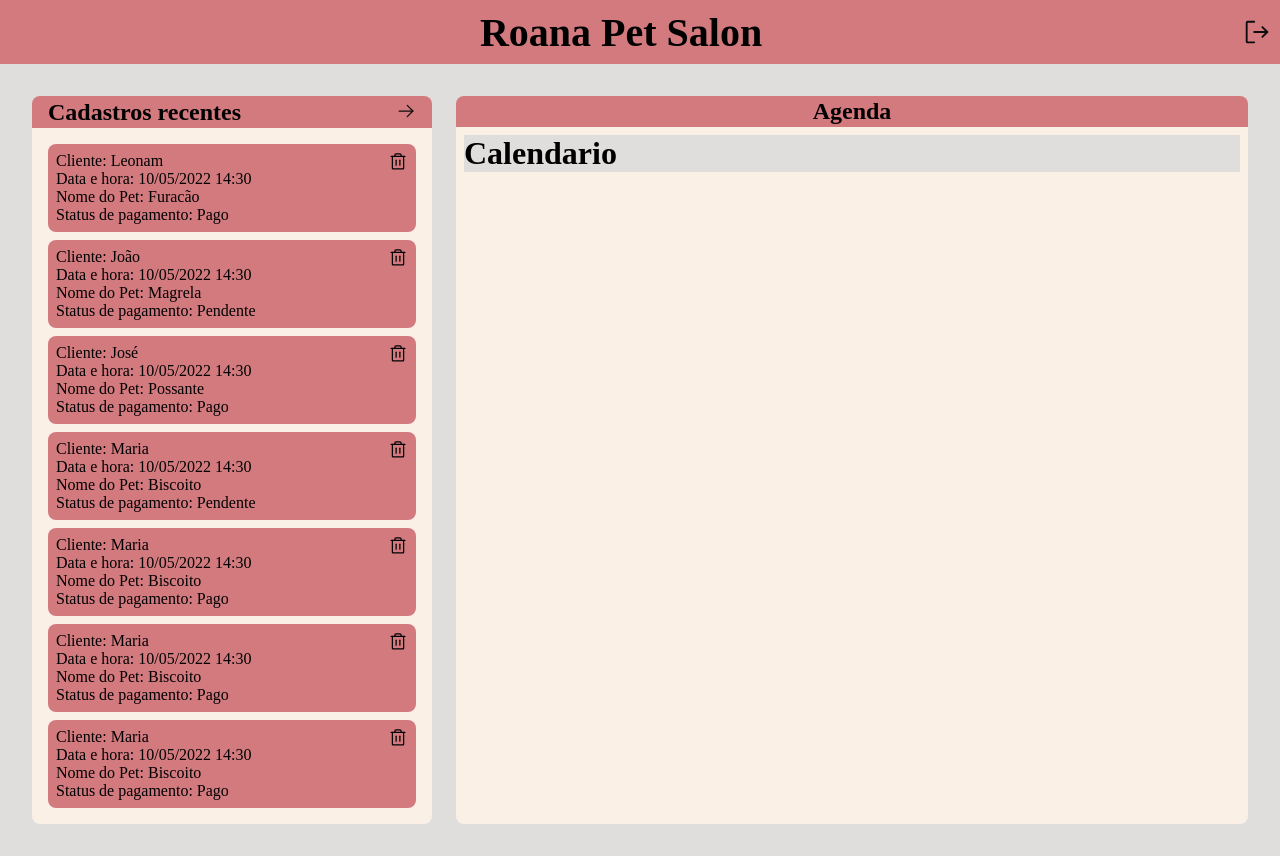
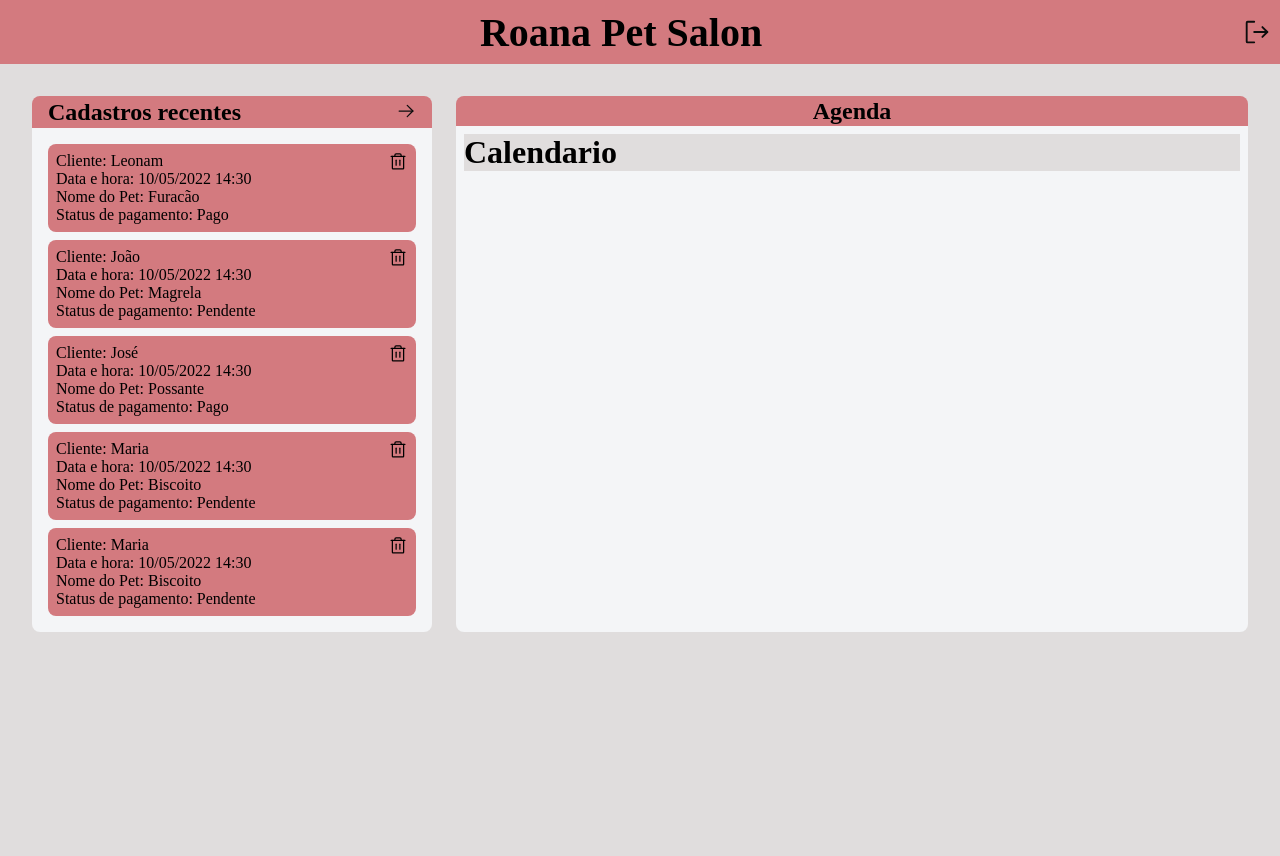
Before and after one commit to LeonamJop/petSalon, a React (Vite) app: page /home in a window 1280 px wide. After the commit the page ends 800 px from the top, so only its background shows below. Built offline with nearby package versions, Linux system fonts and the light colour scheme; a web font is replaced by a local one.

Commit message:
criando função para deletar os cards de cardastros

```diff
--- a/src/App.tsx
+++ b/src/App.tsx
@@ -14,6 +14,8 @@ function App() {
         <Route path="/login" element={<Login />} />
         <Route path="/home" element={<Home/>}/>
         <Route path="/records" element={<Records/>}/>
+        <Route path="/records/clients" element={<Records/>}/>
+        <Route path="/records/services" element={<Records/>}/>
         <Route path="*" element={<Navigate to="/login"/>} />
       </Routes>
     </BrowserRouter>
--- a/src/Pages/Home/index.tsx
+++ b/src/Pages/Home/index.tsx
@@ -2,60 +2,14 @@ import styles from './styles.module.css';
 import { Header } from "../../components/Header";
 import { Cadastres } from '../../components/Cadastre';
 import { Calendar } from '../../components/Calendar';
-import { v4 as uuid } from 'uuid';
-import { CardProps } from '../../components/Card';
 
-
-const cards: CardProps[] = [{
-    id: uuid(),
-    name: "Leonam",
-    petName: "Furacão",
-    date: new Date('2022-05-10 14:30:00'),
-    paymentStatus: "Pago"
-}, {
-    id: uuid(),
-    name: "João",
-    petName: "Magrela",
-    date: new Date('2022-05-10 14:30:00'),
-    paymentStatus: "Pendente"
-}, {
-    id: uuid(),
-    name: "José",
-    petName: "Possante",
-    date: new Date('2022-05-10 14:30:00'),
-    paymentStatus: "Pago"
-}, {
-    id: uuid(),
-    name: "Maria",
-    petName: "Biscoito",
-    date: new Date('2022-05-10 14:30:00'),
-    paymentStatus: "Pendente"
-}, {
-    id: uuid(),
-    name: "Maria",
-    petName: "Biscoito",
-    date: new Date('2022-05-10 14:30:00'),
-    paymentStatus: "Pago"
-}, {
-    id: uuid(),
-    name: "Maria",
-    petName: "Biscoito",
-    date: new Date('2022-05-10 14:30:00'),
-    paymentStatus: "Pago"
-}, {
-    id: uuid(),
-    name: "Maria",
-    petName: "Biscoito",
-    date: new Date('2022-05-10 14:30:00'),
-    paymentStatus: "Pago"
-}]
 
 export function Home() {
     return (
         <>
             <Header />
             <div className={styles.home}>
-                <Cadastres itens={cards}/>
+                <Cadastres/>
                 <Calendar/>
             </div>
         </>
--- a/src/Pages/Records/index.tsx
+++ b/src/Pages/Records/index.tsx
@@ -1,9 +1,18 @@
+import styles from './styles.module.css';
 import { Header } from "../../components/Header";
+import { MagnifyingGlass } from "phosphor-react";
 
 export function Records() {
     return(
         <>
             <Header/>
+            {/* <div className={styles.filter}>
+                <input type="search" />
+                <MagnifyingGlass/>
+            </div> */}
+            <div className={styles.registers}>
+
+            </div>
         </>
     )
 }
--- a/src/Pages/Records/styles.module.css
+++ b/src/Pages/Records/styles.module.css
@@ -0,0 +1,6 @@
+.registers {
+    margin: 2rem;
+    display: flex;
+    flex-direction: row;
+    gap: 1.5rem;
+}
--- a/src/components/Cadastre/index.tsx
+++ b/src/components/Cadastre/index.tsx
@@ -1,18 +1,56 @@
 import styles from './styles.module.css';
 import { ArrowRight } from "phosphor-react";
-import { Card, CardProps } from '../Card';
+import { Card } from '../Card';
 import { useNavigate } from 'react-router-dom';
+import { useState } from 'react';
+import { v4 as uuid } from 'uuid';
 
+const cards = [{
+    id: uuid(),
+    name: "Leonam",
+    petName: "Furacão",
+    date: new Date('2022-05-10 14:30:00'),
+    paymentStatus: "Pago"
+}, {
+    id: uuid(),
+    name: "João",
+    petName: "Magrela",
+    date: new Date('2022-05-10 14:30:00'),
+    paymentStatus: "Pendente"
+}, {
+    id: uuid(),
+    name: "José",
+    petName: "Possante",
+    date: new Date('2022-05-10 14:30:00'),
+    paymentStatus: "Pago"
+}, {
+    id: uuid(),
+    name: "Maria",
+    petName: "Biscoito",
+    date: new Date('2022-05-10 14:30:00'),
+    paymentStatus: "Pendente"
+}, {
+    id: uuid(),
+    name: "Maria",
+    petName: "Biscoito",
+    date: new Date('2022-05-10 14:30:00'),
+    paymentStatus: "Pendente"
+}]
 
-type CadastrosProps = {
-    itens: CardProps[]
-}
+export function Cadastres() {
+    const [recentsCadastres, setRecentsCadastres] = useState(cards);
 
-export function Cadastres({itens}: CadastrosProps) {
     const navigate = useNavigate();
 
     function handleScreenSwitching() {
         navigate('/records')
+    }
+
+    function deleteCard(cardIdToDelete: string) {
+        const cardsWithoutDeletedOne = recentsCadastres.filter(recentCadastre => {
+            return recentCadastre.id !== cardIdToDelete;
+        })
+        setRecentsCadastres(cardsWithoutDeletedOne);
     }
 
     return (
@@ -29,14 +67,20 @@ export function Cadastres({itens}: CadastrosProps) {
                 </button>
             </div>
             <div className={styles.cardsCadastres}>
-                {itens.map(card => {
-                    return (
+                {recentsCadastres.map(recentCadastre =>{
+                    return(
                         <Card
-                            key={card.id}
-                            {...card}
+                            key={recentCadastre.id}
+                            id={recentCadastre.id}
+                            name={recentCadastre.name}
+                            petName={recentCadastre.petName}
+                            date={recentCadastre.date}
+                            paymentStatus={recentCadastre.paymentStatus}
+                            onDeleteCard={deleteCard}
                         />
                     )
-                })}
+                })
+                }
             </div>
         </div>
     )
--- a/src/components/Cadastre/styles.module.css
+++ b/src/components/Cadastre/styles.module.css
@@ -39,7 +39,8 @@
 .cardsCadastres {
     width: 100%;
     height: 100%;
+    min-height: 30.5rem;
     padding: 0.5rem;
-    background: var(--white-300);
+    background: var(--white-400);
     border-radius: 0 0 0.5rem 0.5rem;
 }
--- a/src/components/Calendar/styles.module.css
+++ b/src/components/Calendar/styles.module.css
@@ -24,6 +24,6 @@
     width: 100%;
     height: 100%;
     padding: 0.5rem;
-    background: var(--white-300);
+    background: var(--white-400);
     border-radius: 0 0 0.5rem 0.5rem;
 }
--- a/src/components/Card/index.tsx
+++ b/src/components/Card/index.tsx
@@ -3,23 +3,28 @@ import { Trash } from "phosphor-react";
 import { format } from 'date-fns'
 import ptBR from 'date-fns/locale/pt-BR';
 
-export type CardProps = {
+interface CardProps {
     id: string;
     name: string;
     petName: string;
     date: Date;
-    paymentStatus: "Pago" | "Pendente";
+    paymentStatus: string;
+    onDeleteCard: (card: string) => void;
 }
 
-export function Card({name,date,paymentStatus, petName}: CardProps) {
+export function Card({id, name,date,paymentStatus, petName, onDeleteCard}: CardProps) {
 
     const dateFormatted = format(date, "dd'/'MM'/'yyyy HH:mm", {
         locale: ptBR
     })
 
+    function handleDeleteCard() {
+        onDeleteCard(id);
+    }
+
     return (
         <div className={styles.cards}>
-            <div className={styles.content}>
+            <div id={id} className={styles.content}>
                 <p>Cliente: {name}</p>
                 <p>Data e hora: {dateFormatted}</p>
                 <p>Nome do Pet: {petName}</p>
@@ -28,6 +33,7 @@ export function Card({name,date,paymentStatus, petName}: CardProps) {
             <button
                 className={styles.deleteCard}
                 title="Deletar cadastro"
+                onClick={handleDeleteCard}
             >
                 <Trash size={20} />
             </button>
--- a/src/global.css
+++ b/src/global.css
@@ -1,7 +1,8 @@
 :root {
     --white-100: #f4f4f4;
+    --white-200: #e0dddd;
     --white-300: #FAF0E6;
-    --white-200: #e0dddd;
+    --white-400: #f4f5f7;
     --gray-100: #F2F2F2;
     --gray-200: #D9D9D9;
     --gray-300: #808080;
```
